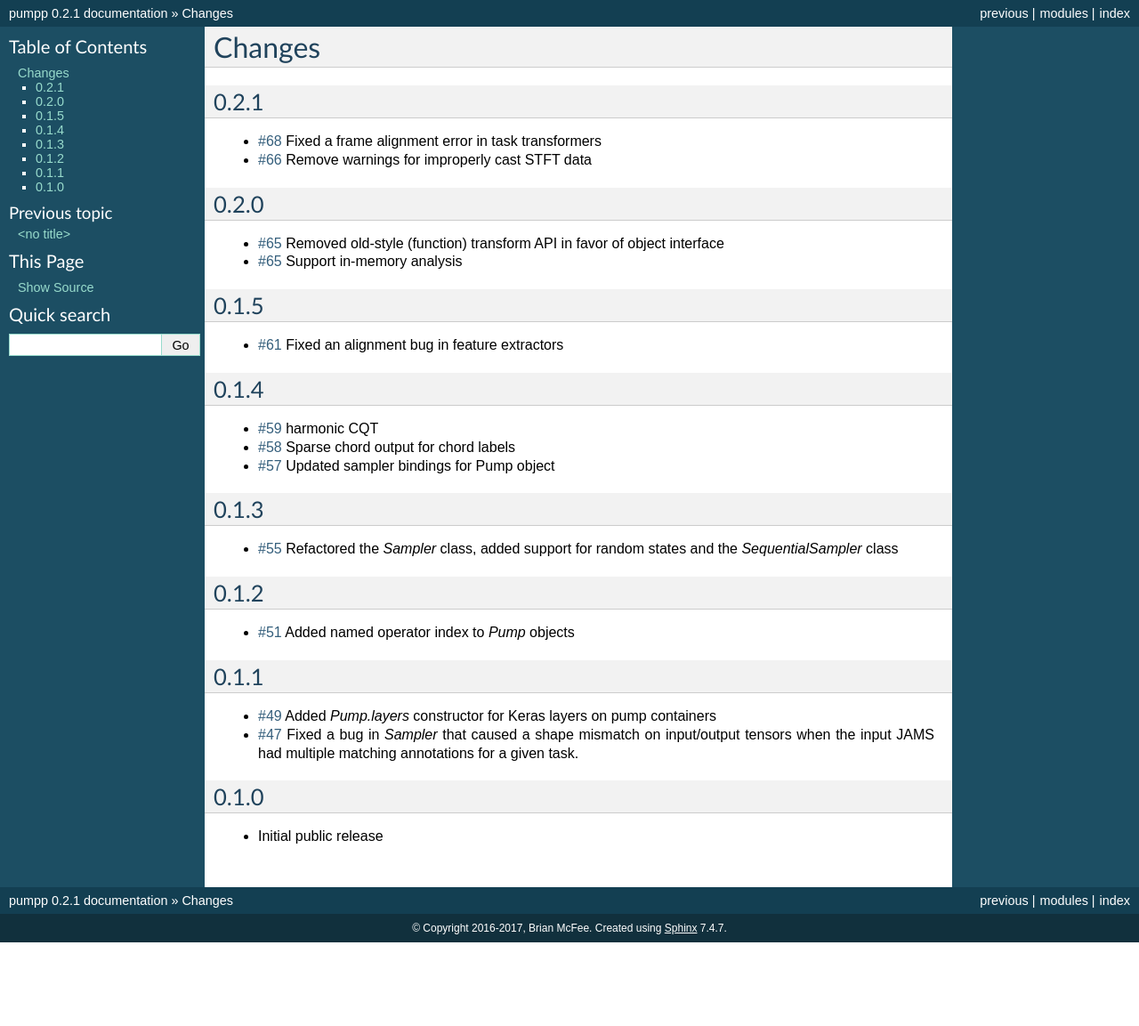
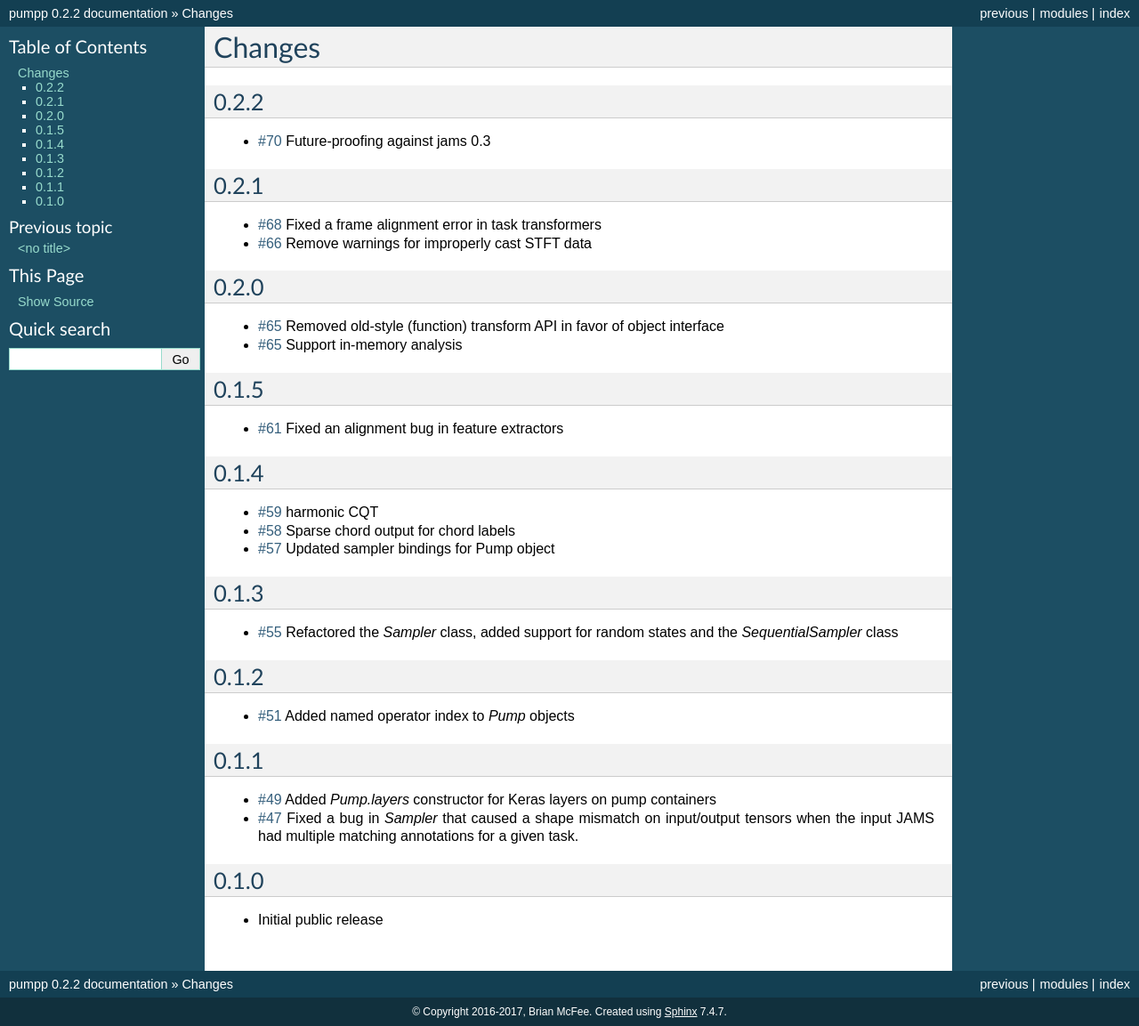
Before and after one commit to bmcfee/pumpp, a Sphinx documentation site: the page built from docs/changes.rst, in a window 1280 px wide. Shown: the whole page at 89% size. Built offline with Sphinx 7.4.7, drawn with Linux system fonts in a browser that asks for light colours; before the commit the page ends 1059 px from its top, so only the background shows below that.

Commit message:
version update and docs

```diff
--- a/docs/changes.rst
+++ b/docs/changes.rst
@@ -1,5 +1,12 @@
 Changes
 -------
+
+0.2.2
+=====
+
+- `#70`_ Future-proofing against jams 0.3
+
+.. _#70: https://github.com/bmcfee/pumpp/pull/70
 
 0.2.1
 =====
--- a/pumpp/version.py
+++ b/pumpp/version.py
@@ -3,4 +3,4 @@
 """Version info"""
 
 short_version = '0.2'
-version = '0.2.1'
+version = '0.2.2'
```
